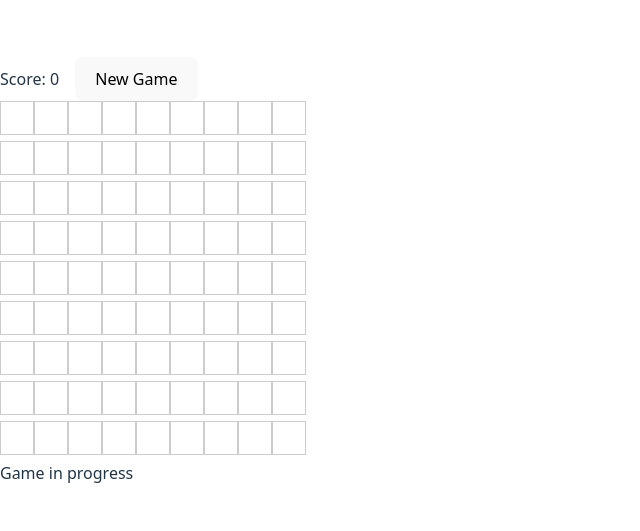
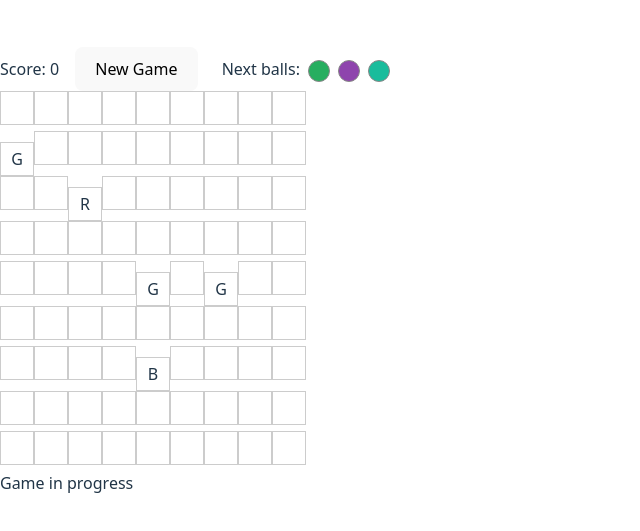
Before and after one commit to janschupke/lines, a React (Vite) app in the folder javascript/: page / in a window 1280 px wide. Shown: the part 129-660 px from the top of the page, without its empty margins (0-640 px from the left). Built offline with nearby package versions, Linux system fonts and the light colour scheme.

Commit message:
Code migration done

```diff
--- a/javascript/src/components/Game.tsx
+++ b/javascript/src/components/Game.tsx
@@ -18,6 +18,31 @@ export interface Cell {
 }
 
 const BOARD_SIZE = 9; // Default size from Java code
+const INITIAL_BALLS = 5;
+const BALL_COLORS: BallColor[] = ['red', 'green', 'blue', 'yellow', 'purple', 'cyan', 'black'];
+const BALLS_PER_TURN = 3;
+
+function getRandomColor(): BallColor {
+  return BALL_COLORS[Math.floor(Math.random() * BALL_COLORS.length)];
+}
+
+function getRandomEmptyCells(board: Cell[][], count: number, exclude: Set<string> = new Set()): [number, number][] {
+  const emptyCells: [number, number][] = [];
+  for (let y = 0; y < BOARD_SIZE; y++) {
+    for (let x = 0; x < BOARD_SIZE; x++) {
+      const key = `${x},${y}`;
+      if (!board[y][x].ball && !exclude.has(key)) {
+        emptyCells.push([x, y]);
+      }
+    }
+  }
+  // Shuffle and take 'count' cells
+  for (let i = emptyCells.length - 1; i > 0; i--) {
+    const j = Math.floor(Math.random() * (i + 1));
+    [emptyCells[i], emptyCells[j]] = [emptyCells[j], emptyCells[i]];
+  }
+  return emptyCells.slice(0, count);
+}
 
 function createEmptyBoard(): Cell[][] {
   return Array.from({ length: BOARD_SIZE }, (_, y) =>
@@ -30,27 +55,198 @@ function createEmptyBoard(): Cell[][] {
   );
 }
 
+function placeRandomBalls(board: Cell[][], count: number, exclude: Set<string> = new Set()): Cell[][] {
+  const newBoard = board.map(row => row.map(cell => ({ ...cell })));
+  const positions = getRandomEmptyCells(newBoard, count, exclude);
+  positions.forEach(([x, y]) => {
+    newBoard[y][x].ball = { color: getRandomColor() };
+  });
+  return newBoard;
+}
+
+// Pathfinding: BFS to check if a path exists between two cells
+function pathExists(board: Cell[][], from: {x: number, y: number}, to: {x: number, y: number}): boolean {
+  if (from.x === to.x && from.y === to.y) return false;
+  const visited = Array.from({ length: BOARD_SIZE }, () => Array(BOARD_SIZE).fill(false));
+  const queue: [number, number][] = [[from.x, from.y]];
+  visited[from.y][from.x] = true;
+  const directions = [
+    [0, 1], [1, 0], [0, -1], [-1, 0]
+  ];
+  while (queue.length > 0) {
+    const [x, y] = queue.shift()!;
+    for (const [dx, dy] of directions) {
+      const nx = x + dx, ny = y + dy;
+      if (
+        nx >= 0 && nx < BOARD_SIZE &&
+        ny >= 0 && ny < BOARD_SIZE &&
+        !visited[ny][nx] &&
+        !board[ny][nx].ball
+      ) {
+        if (nx === to.x && ny === to.y) return true;
+        visited[ny][nx] = true;
+        queue.push([nx, ny]);
+      }
+    }
+  }
+  return false;
+}
+
+// Helper to find a line in a direction
+type Direction = [number, number];
+const directions: Direction[] = [
+  [1, 0], // horizontal
+  [0, 1], // vertical
+  [1, 1], // diagonal down-right
+  [1, -1], // diagonal up-right
+];
+
+function findLine(board: Cell[][], x: number, y: number, color: BallColor): [number, number][][] {
+  const lines: [number, number][][] = [];
+  for (const [dx, dy] of directions) {
+    const line: [number, number][] = [[x, y]];
+    // Forward
+    let nx = x + dx, ny = y + dy;
+    while (
+      nx >= 0 && nx < BOARD_SIZE &&
+      ny >= 0 && ny < BOARD_SIZE &&
+      board[ny][nx].ball &&
+      board[ny][nx].ball!.color === color
+    ) {
+      line.push([nx, ny]);
+      nx += dx;
+      ny += dy;
+    }
+    // Backward
+    nx = x - dx;
+    ny = y - dy;
+    while (
+      nx >= 0 && nx < BOARD_SIZE &&
+      ny >= 0 && ny < BOARD_SIZE &&
+      board[ny][nx].ball &&
+      board[ny][nx].ball!.color === color
+    ) {
+      line.unshift([nx, ny]);
+      nx -= dx;
+      ny -= dy;
+    }
+    if (line.length >= 5) {
+      lines.push(line);
+    }
+  }
+  return lines;
+}
+
+function isBoardFull(board: Cell[][]): boolean {
+  for (let y = 0; y < BOARD_SIZE; y++) {
+    for (let x = 0; x < BOARD_SIZE; x++) {
+      if (!board[y][x].ball) return false;
+    }
+  }
+  return true;
+}
+
+function getRandomNextBalls(count: number): BallColor[] {
+  return Array.from({ length: count }, () => getRandomColor());
+}
+
+function placePreviewBalls(board: Cell[][], colors: BallColor[], exclude: Set<string> = new Set()): Cell[][] {
+  const newBoard = board.map(row => row.map(cell => ({ ...cell })));
+  const positions = getRandomEmptyCells(newBoard, colors.length, exclude);
+  positions.forEach(([x, y], i) => {
+    newBoard[y][x].ball = { color: colors[i] };
+  });
+  return newBoard;
+}
+
 const Game: React.FC = () => {
-  const [board, setBoard] = useState<Cell[][]>(createEmptyBoard());
+  const [board, setBoard] = useState<Cell[][]>(() => placeRandomBalls(createEmptyBoard(), INITIAL_BALLS));
   const [score, setScore] = useState(0);
   const [status, setStatus] = useState('Game in progress');
+  const [selected, setSelected] = useState<{x: number, y: number} | null>(null);
+  const [gameOver, setGameOver] = useState(false);
+  const [nextBalls, setNextBalls] = useState<BallColor[]>(() => getRandomNextBalls(BALLS_PER_TURN));
 
-  // Placeholder: handle cell click
+  // Handle cell click: select or move
   const handleCellClick = (x: number, y: number) => {
-    setStatus(`Clicked cell (${x}, ${y})`);
-    // Game logic will go here
+    if (gameOver) return;
+    const cell = board[y][x];
+    if (cell.ball) {
+      setSelected({ x, y });
+      setBoard(prev => prev.map((row, yy) => row.map((c, xx) => ({ ...c, active: xx === x && yy === y }))));
+      setStatus(`Selected ball at (${x}, ${y})`);
+    } else if (selected) {
+      if (pathExists(board, selected, { x, y })) {
+        const newBoard = board.map(row => row.map(cell => ({ ...cell, active: false })));
+        newBoard[y][x].ball = board[selected.y][selected.x].ball;
+        newBoard[selected.y][selected.x].ball = null;
+        setSelected(null);
+        // Check for lines
+        const movedColor = newBoard[y][x].ball?.color;
+        const allLines: Set<string> = new Set();
+        const ballsToRemove: [number, number][] = [];
+        if (movedColor) {
+          const lines = findLine(newBoard, x, y, movedColor);
+          lines.forEach(line => {
+            line.forEach(([lx, ly]) => {
+              const key = `${lx},${ly}`;
+              if (!allLines.has(key)) {
+                allLines.add(key);
+                ballsToRemove.push([lx, ly]);
+              }
+            });
+          });
+        }
+        if (ballsToRemove.length > 0) {
+          ballsToRemove.forEach(([lx, ly]) => {
+            newBoard[ly][lx].ball = null;
+          });
+          setBoard(newBoard);
+          setScore(s => s + ballsToRemove.length);
+          setStatus(`Removed ${ballsToRemove.length} balls!`);
+          if (isBoardFull(newBoard)) {
+            setGameOver(true);
+            setStatus('Game over! Board is full.');
+          }
+          setNextBalls(getRandomNextBalls(BALLS_PER_TURN));
+        } else {
+          // Only spawn as many balls as there are empty cells
+          const emptyCount = getRandomEmptyCells(newBoard, BOARD_SIZE * BOARD_SIZE).length;
+          if (emptyCount === 0) {
+            setBoard(newBoard);
+            setGameOver(true);
+            setStatus('Game over! Board is full.');
+            return;
+          }
+          const afterBalls = placePreviewBalls(newBoard, nextBalls.slice(0, Math.min(BALLS_PER_TURN, emptyCount)));
+          setBoard(afterBalls);
+          setStatus(`Moved ball to (${x}, ${y}) and spawned ${Math.min(BALLS_PER_TURN, emptyCount)} balls.`);
+          setNextBalls(getRandomNextBalls(BALLS_PER_TURN));
+          if (isBoardFull(afterBalls)) {
+            setGameOver(true);
+            setStatus('Game over! Board is full.');
+          }
+        }
+      } else {
+        setStatus('No path to target cell');
+      }
+    }
   };
 
-  // Placeholder: start new game
+  // Start new game with random balls and preview
   const startNewGame = () => {
-    setBoard(createEmptyBoard());
+    const initialNext = getRandomNextBalls(BALLS_PER_TURN);
+    setBoard(placeRandomBalls(createEmptyBoard(), INITIAL_BALLS));
     setScore(0);
     setStatus('New game started');
+    setSelected(null);
+    setGameOver(false);
+    setNextBalls(initialNext);
   };
 
   return (
     <div className="game-container">
-      <InfoPanel score={score} onNewGame={startNewGame} />
+      <InfoPanel score={score} onNewGame={startNewGame} nextBalls={nextBalls} />
       <Board board={board} onCellClick={handleCellClick} />
       <StatusBar status={status} />
     </div>
--- a/javascript/src/components/InfoPanel.tsx
+++ b/javascript/src/components/InfoPanel.tsx
@@ -1,15 +1,44 @@
 import React from 'react';
+import type { BallColor } from './Game';
 
 interface InfoPanelProps {
   score: number;
   onNewGame: () => void;
+  nextBalls: BallColor[];
 }
 
-const InfoPanel: React.FC<InfoPanelProps> = ({ score, onNewGame }) => {
+const colorMap: Record<BallColor, string> = {
+  red: '#e74c3c',
+  green: '#27ae60',
+  blue: '#2980b9',
+  yellow: '#f1c40f',
+  purple: '#8e44ad',
+  cyan: '#1abc9c',
+  black: '#222',
+};
+
+const InfoPanel: React.FC<InfoPanelProps> = ({ score, onNewGame, nextBalls }) => {
   return (
     <div className="info-panel">
       <span>Score: {score}</span>
       <button onClick={onNewGame} style={{ marginLeft: 16 }}>New Game</button>
+      <span style={{ marginLeft: 24 }}>Next balls: </span>
+      {nextBalls.map((color, i) => (
+        <span
+          key={i}
+          style={{
+            display: 'inline-block',
+            width: 20,
+            height: 20,
+            borderRadius: '50%',
+            background: colorMap[color],
+            margin: '0 4px',
+            border: '1px solid #888',
+            verticalAlign: 'middle',
+          }}
+          title={color}
+        />
+      ))}
     </div>
   );
 };
```
